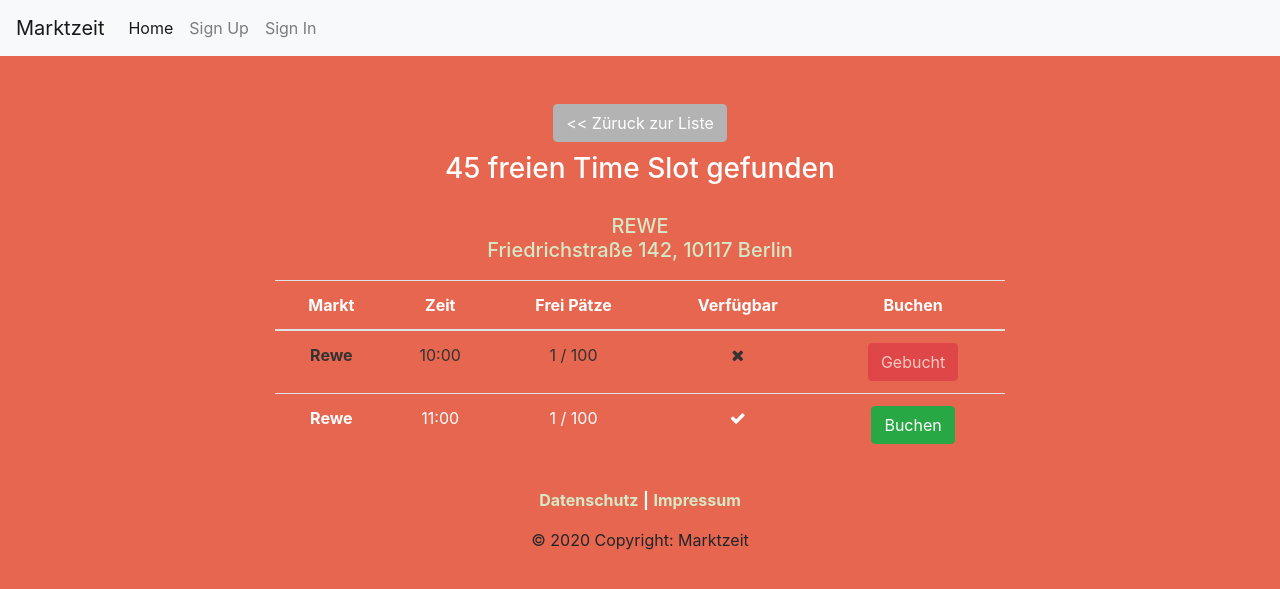
After one commit to firstdayofjune/marktzeit, a Django app: page /markt_detail/ in a window 1280 px wide. The commit adds this page. Shown: the top 589 px of the page. Run offline with Django 3.2, Linux system fonts and the light colour scheme; some libraries are stand-ins or nearby versions.

Commit message:
Detail page added and style changes

```diff
--- a/config/urls.py
+++ b/config/urls.py
@@ -15,6 +15,7 @@
     ),
     # Django Admin, use {% url 'admin:index' %}
     path(settings.ADMIN_URL, admin.site.urls),
+    path("markt_detail/", view=TemplateView.as_view(template_name='markt_detail.html'), name="markt-detail"),
     path("markt_list/", view=TemplateView.as_view(template_name='markt_list.html'), name="markt-list"),
     path("search/", view=views_sm.search, name="redirect"),
     # User management
--- a/marktzeit/static/css/project.css
+++ b/marktzeit/static/css/project.css
@@ -1 +1 @@
-body,html{height:100%;width:100%;margin:0;padding:0;background:#e7664f}.alert-debug{background-color:#fff;border-color:#d6e9c6;color:#000}.alert-error{background-color:#f2dede;border-color:#eed3d7;color:#b94a48}h1,h2,h3,h4,p,label{color:#fff;padding-top:10px;padding-bottom:15px}a{color:#333}footer{margin-bottom:15px}footer a{color:#d6e9c6;font-weight:bolder}footer span{color:#fff;font-weight:bolder}.form-control-borderless{border:none}.form-control-borderless:hover,.form-control-borderless:active,.form-control-borderless:focus{border:none;outline:none;box-shadow:none}.mz__results{margin-top:15px}.mz__results a{padding-bottom:1px;background:#b94a48;float:left;-webkit-transition:all 0.5s ease-in-out;border:0px;color:inherit}.mz__results a:hover{-webkit-transform:scale(1.01)}.mz__registration a{text-transform:uppercase;font-weight:bolder}.mz__login a{text-transform:uppercase;font-weight:bolder}.mz__markt_list table{color:#fff}
+body,html{height:100%;width:100%;margin:0;padding:0;background:#e7664f}.alert-debug{background-color:#fff;border-color:#d6e9c6;color:#000}.alert-error{background-color:#f2dede;border-color:#eed3d7;color:#b94a48}h1,h2,h3,h4,h5,p,label{color:#fff;padding-top:10px;padding-bottom:10px}a{color:#333}footer{margin-bottom:15px}footer a{color:#d6e9c6;font-weight:bolder}footer span{color:#fff;font-weight:bolder}.form-control-borderless{border:none}.form-control-borderless:hover,.form-control-borderless:active,.form-control-borderless:focus{border:none;outline:none;box-shadow:none}.mz__results{margin-top:15px}.mz__results a{padding-bottom:1px;background:#b94a48;float:left;-webkit-transition:all 0.5s ease-in-out;border:0px;color:inherit}.mz__results a:hover{-webkit-transform:scale(1.01)}.mz__registration a{text-transform:uppercase;font-weight:bolder}.mz__login a{text-transform:uppercase;font-weight:bolder}.mz__markt_list table{color:#fff}.mz__markt_list__disabled{color:#333}.mz__markt_list__active{color:#fff}.mz__markt_list__button{cursor:not-allowed;pointer-events:none;color:#c0c0c0}.mz__markt_detail h5{color:#d6e9c6}.mz__markt_detail table{color:#fff}.mz__markt_detail__disabled{background:#333}.mz__markt_detail__active{color:#fff}.mz__markt_detail__button{cursor:not-allowed;pointer-events:none;color:#c0c0c0;background:#B3B3B3}.mz__markt_detail__back_btn{color:#fff !important;background:#B3B3B3;border-color:#B3B3B3}
--- a/marktzeit/static/sass/config/_default.scss
+++ b/marktzeit/static/sass/config/_default.scss
@@ -21,6 +21,7 @@
 $dark-pink: #eed3d7;
 $red: #b94a48;
 
+
 $black80: #333333;
 $black60: #666666;
 $black45: #8C8C8C;
@@ -40,6 +41,9 @@
 $slideshare: #312f2d;
 $flickr: #ff0084;
 $yumpu: #EA5B0C;
+
+$mz_red: #dc3545;
+
 
 ////////////////////////////////
 //Alerts//
@@ -61,10 +65,10 @@
 }
 
 
-h1, h2, h3, h4, p, label{
+h1, h2, h3, h4, h5, p, label{
   color: $white;
   padding-top: 10px;
-  padding-bottom: 15px;
+  padding-bottom: 10px;
 }
 
 a {
--- a/marktzeit/static/sass/modules/_markt_list.scss
+++ b/marktzeit/static/sass/modules/_markt_list.scss
@@ -4,5 +4,51 @@
     table {
       color: $white;
     }
+
+    &__disabled {
+      color: $black80;
+    }
+
+    &__active {
+      color: $white;
+    }
+
+    &__button {
+      cursor: not-allowed;
+      pointer-events: none;
+      color: #c0c0c0;
+    }
+  }
+
+  &__markt_detail {
+
+    h5 {
+      color: $mint-green;
+    }
+
+    table {
+      color: $white;
+    }
+
+    &__disabled {
+      background: $black80;
+    }
+
+    &__active {
+      color: $white;
+    }
+
+    &__button {
+      cursor: not-allowed;
+      pointer-events: none;
+      color: #c0c0c0;
+      background: $black30;
+    }
+
+    &__back_btn {
+      color: $white !important;
+      background: $black30;
+      border-color: $black30;
+    }
   }
 }
--- a/marktzeit/templates/base.html
+++ b/marktzeit/templates/base.html
@@ -26,6 +26,8 @@
     <link rel="stylesheet" href="https://use.fontawesome.com/releases/v5.5.0/css/all.css"
           integrity="sha384-B4dIYHKNBt8Bc12p+WXckhzcICo0wtJAoU8YZTY5qE0Id1GSseTk6S+L3BlXeVIU" crossorigin="anonymous">
     <!-- This file stores project-specific CSS -->
+
+    <link rel="stylesheet" href="https://cdnjs.cloudflare.com/ajax/libs/font-awesome/4.7.0/css/font-awesome.min.css">
 
     <link href="{% static 'css/project.css' %}" rel="stylesheet">
 
--- /dev/null
+++ b/marktzeit/templates/markt_detail.html
@@ -0,0 +1,58 @@
+{% extends 'base.html' %}
+
+{% block content %}
+  <!--TODO templating-->
+  <div class="col-12 col-md-10 col-lg-8 mz__markt_detail">
+    <div class="text-center">
+      <button class="btn btn-primary mz__markt_detail__back_btn" onclick="goBack()"> << Züruck zur Liste</button>
+    </div>
+    <h3 class="text-center"> 45 freien Time Slot gefunden</h3>
+    <h5 class="text-center">REWE <br> Friedrichstraße 142, 10117 Berlin</h5>
+    <table class="table text-center">
+      <thead>
+      <tr>
+        <th scope="col">Markt</th>
+        <th scope="col">Zeit</th>
+        <th scope="col">Frei Pätze</th>
+        <th scope="col">Verfügbar</th>
+        <th scope="col">Buchen</th>
+      </tr>
+      </thead>
+      <tbody>
+      <tr class="mz__markt_list__disabled">
+        <th scope="row">Rewe</th>
+        <td>10:00</td>
+        <td>1 / 100</td>
+        <td><i class="fa fa-times"></i></td>
+        <td>
+          <form action="." method="post"> {% csrf_token %}
+            <input id="rewe" name="rewe" hidden>
+            <button class="btn btn-danger mz__markt_list__button" type="submit" disabled>Gebucht</button>
+          </form>
+        </td>
+      </tr>
+      <tr class="mz__markt_list__active">
+        <th scope="row">Rewe</th>
+        <td>11:00</td>
+        <td>1 / 100</td>
+        <td><i class="fa fa-check"></i></td>
+        <td>
+          <form action="." method="post"> {% csrf_token %}
+            <input id="rewe" name="rewe" hidden>
+            <button class="btn btn-success" type="submit">Buchen</button>
+          </form>
+        </td>
+      </tr>
+      </tbody>
+    </table>
+  </div>
+
+{% endblock content %}
+
+{% block extra_js %}
+  <script>
+    function goBack() {
+      window.history.back()
+    }
+  </script>
+{% endblock extra_js %}
```
Also changed, not shown: marktzeit/templates/markt_list.html (+9 -25 lines), marktzeit/static/images/favicons/favicon.ico.
